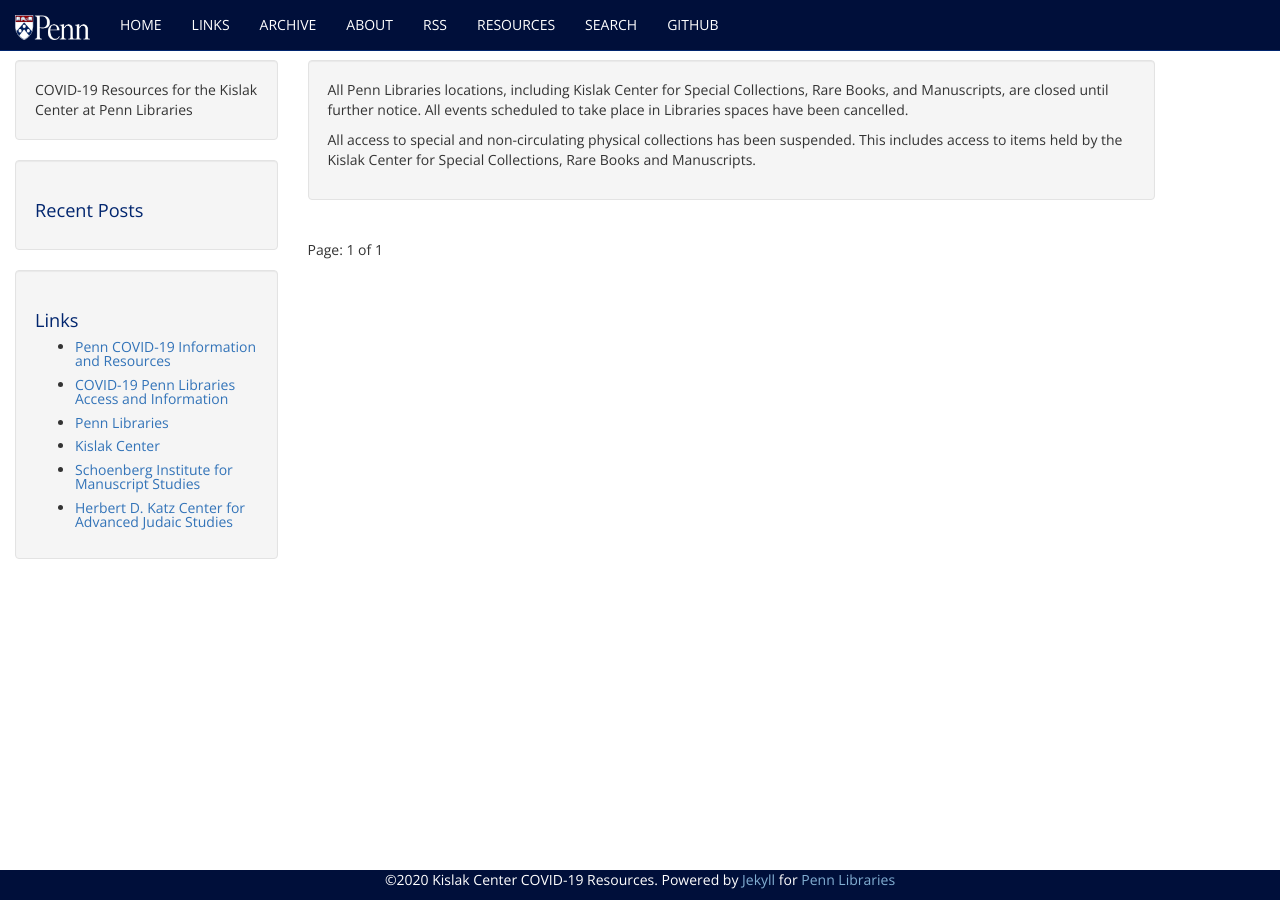
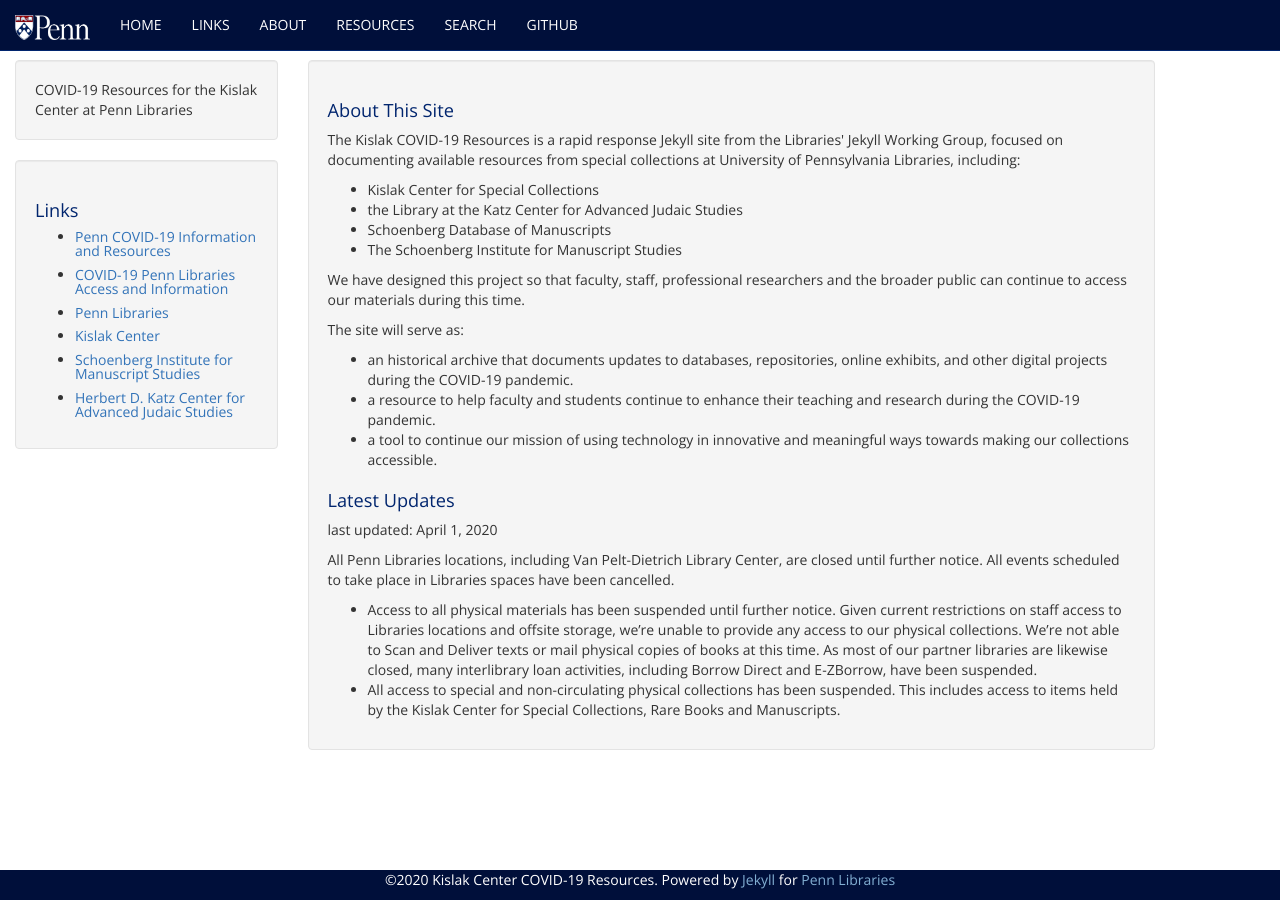
Before and after one commit to KislakCenter/covid-19-resources, a Jekyll site: the page built from index.html, in a window 1280 px wide. Built offline with Jekyll 4.4.1, drawn with Linux system fonts in a browser that asks for light colours; some web fonts are replaced; the list of posts is cut into pages by our own code.

Commit message:
Suppress sidebar if no posts

```diff
--- a/_config.yml
+++ b/_config.yml
@@ -28,12 +28,12 @@
 header_pages:
   - path: links.html
     title: Links
-  - path: archive.html
-    title: Archive
+#  - path: archive.html
+#    title: Archive
   - path: about.html
     title: About
-  - path: feed.xml
-    title: RSS
+#  - path: feed.xml
+#    title: RSS
   - path: resources.html
     title: Resources
   - path: search.html
--- a/_includes/sidebar.html
+++ b/_includes/sidebar.html
@@ -2,6 +2,7 @@
 {{ site.description }}
 </div>
 
+{% if post %}
   <div class="sidebar well">
       <h1>Recent Posts</h1>
       <ul>
@@ -10,6 +11,7 @@
           {% endfor %}
       </ul>
   </div>
+{% endif %}
 
 <div class="sidebar well">
 {% include links-list.html %}
--- a/index.html
+++ b/index.html
@@ -2,10 +2,30 @@
 layout: default
 ---
 <div class="well">
-  <p>All Penn Libraries locations, including Kislak Center for Special Collections, Rare Books, and Manuscripts, are closed until further notice. All events scheduled to take place in Libraries spaces have been cancelled.</p>
-  <p>All access to special and non-circulating physical collections has been suspended. This includes access to items held by the Kislak Center for Special Collections, Rare Books and Manuscripts.</p>
+    <h1>About This Site</h1>
+    <p>The Kislak COVID-19 Resources is a rapid response Jekyll site from the Libraries' Jekyll Working Group, focused on documenting available resources from special collections at University of Pennsylvania Libraries, including:</p>
+    <ul>
+      <li>Kislak Center for Special Collections</li>
+      <li>the Library at the Katz Center for Advanced Judaic Studies</li>
+      <li>Schoenberg Database of Manuscripts</li>
+      <li>The Schoenberg Institute for Manuscript Studies</li>
+    </ul>
+    <p>We have designed this project so that faculty, staff, professional researchers and the broader public can continue to access our materials during this time.</p>
+    <p>The site will serve as:</p>
+    <ul>
+      <li>an historical archive that documents updates to databases, repositories, online exhibits, and other digital projects during the COVID-19 pandemic.</li>
+      <li>a resource to help faculty and students continue to enhance their teaching and research during the COVID-19 pandemic.</li>
+      <li>a tool to continue our mission of using technology in innovative and meaningful ways towards making our collections accessible.</li>
+    </ul>
+    <h1>Latest Updates</h1>
+    <p>last updated: April 1, 2020</p>
+    <p>All Penn Libraries locations, including Van Pelt-Dietrich Library Center, are closed until further notice. All events scheduled to take place in Libraries spaces have been cancelled.</p>
+    <ul>
+      <li>Access to all physical materials has been suspended until further notice. Given current restrictions on staff access to Libraries locations and offsite storage, we’re unable to provide any access to our physical collections. We’re not able to Scan and Deliver texts or mail physical copies of books at this time. As most of our partner libraries are likewise closed, many interlibrary loan activities, including Borrow Direct and E-ZBorrow, have been suspended.</li>
+      <li>All access to special and non-circulating physical collections has been suspended. This includes access to items held by the Kislak Center for Special Collections, Rare Books and Manuscripts.</li>
 </div>
 
+{% if post %}
   {% for post in paginator.posts %}
   <div class="article">
       <div class="well">
@@ -37,3 +57,4 @@
       <a class="btn btn-default" href="{{ site.baseurl}}/page{{ paginator.next_page }}" class="next">Older</a>
     {% endif %}
   </div>
+{% endif %}
```
Also changed, not shown: _data/resources.yml (+5 -5 lines). Lines whose indentation alone changed are shown as unchanged.
